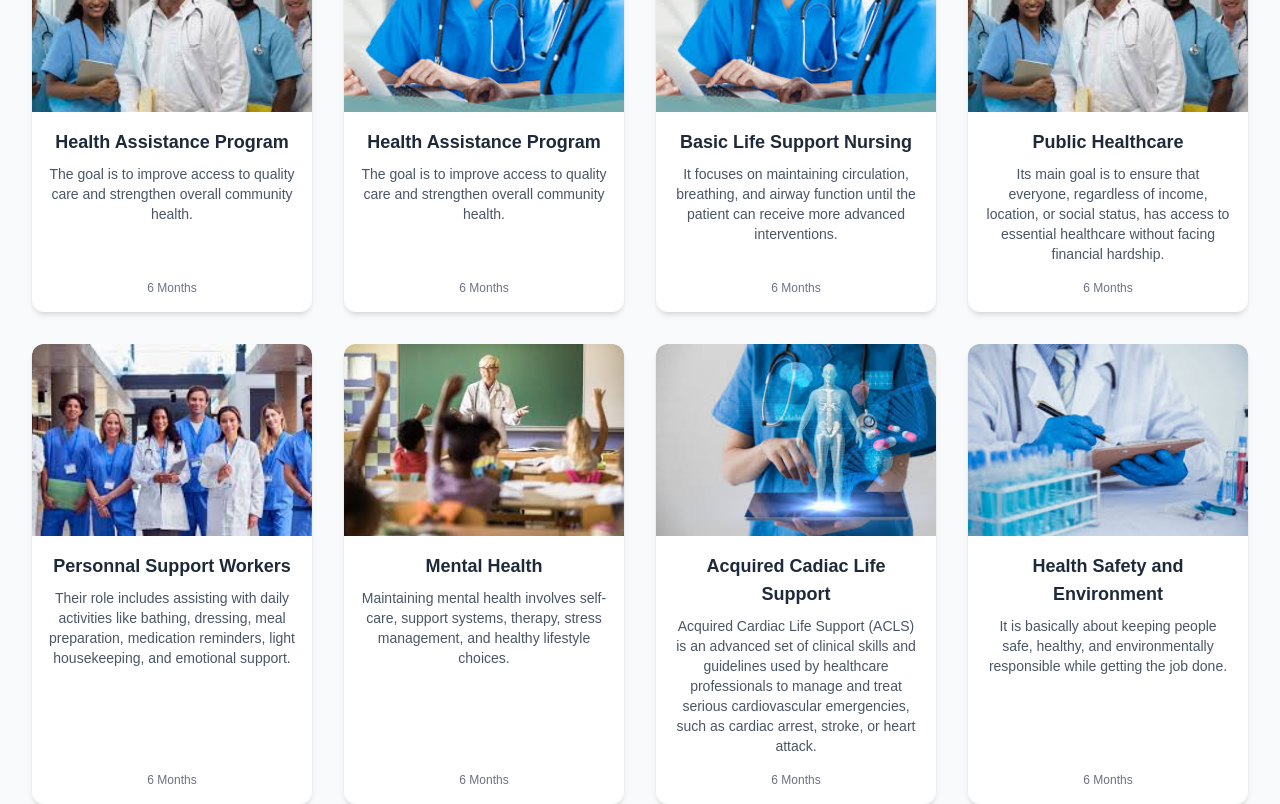
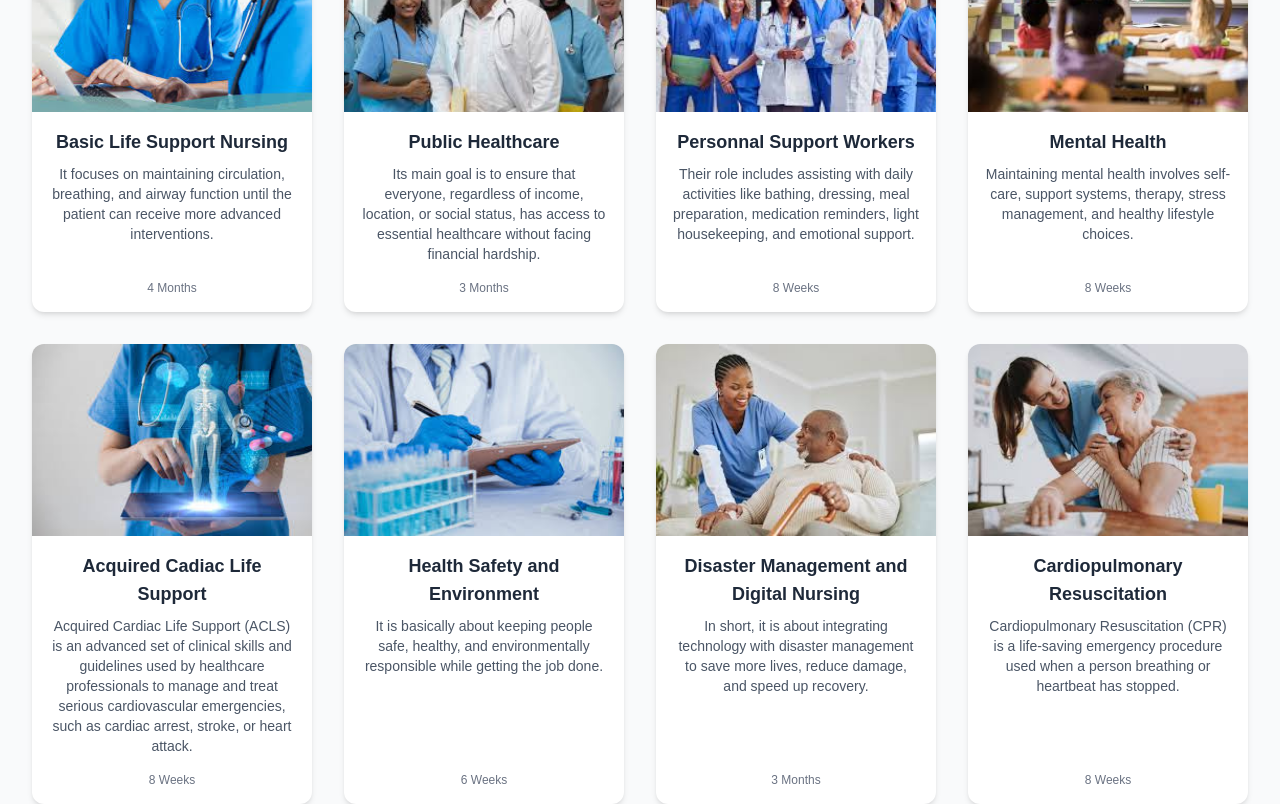
Before and after one commit to adunolamii/onlinShooling-ajocremay, a Next.js app: page /courseclient in a window 1280 px wide. Shown: the part 1120-1924 px from the top of the page. Built offline with nearby package versions, Linux system fonts and the light colour scheme.

Commit message:
add more to tuitions

```diff
--- a/app/(dashboard)/contacts/page.js
+++ b/app/(dashboard)/contacts/page.js
@@ -35,7 +35,7 @@ export default function ContactSection() {
           animate={{ opacity: 1, y: 0 }}
           transition={{ duration: 0.5, delay: 0.2 }}
         >
-          <h2 className="text-4xl  font-bold">Let us Connect & Future Together.</h2>
+          <h2 className="text-4xl  font-bold">Let us Connect & Create Future Together.</h2>
           <p className="text-gray-600 mt-4 max-w-2xl mx-auto leading-relaxed">
             We believe that every great idea starts with a conversation. Whether you have a
             project in mind, need advice, or simply want to share your vision, our team is here
--- a/app/(dashboard)/courseclient/page.js
+++ b/app/(dashboard)/courseclient/page.js
@@ -52,77 +52,66 @@ const courses = [
     description: "The goal is to improve access to quality care and strengthen overall community health.",
     duration: "6 Months",
   },
-    {
-    title: "Health Assistance Program",
-    image: assets.cover2,
-    description: "The goal is to improve access to quality care and strengthen overall community health.",
-    duration: "6 Months",
-  },
-    {
-    title: "Health Assistance Program",
-    image: assets.healthassistance2,
-    description: "The goal is to improve access to quality care and strengthen overall community health.",
-    duration: "6 Months",
-  },
+
     {
     title: "Basic Life Support Nursing",
     image: assets.healthassistance2,
     description: "It focuses on maintaining circulation, breathing, and airway function until the patient can receive more advanced interventions.",
-    duration: "6 Months",
+    duration: "4 Months",
   },
     {
     title: "Public Healthcare",
     image: assets.cover2,
     description: "Its main goal is to ensure that everyone, regardless of income, location, or social status, has access to essential healthcare without facing financial hardship.",
-    duration: "6 Months",
+    duration: "3 Months",
   },
     {
     title: "Personnal Support Workers",
     image: assets.cover,
     description: "Their role includes assisting with daily activities like bathing, dressing, meal preparation, medication reminders, light housekeeping, and emotional support.",
-    duration: "6 Months",
+    duration: "8 Weeks",
   },
     {
     title: "Mental Health ",
     image: assets.edu,
     description: "Maintaining mental health involves self-care, support systems, therapy, stress management, and healthy lifestyle choices.",
-    duration: "6 Months",
+    duration: "8 Weeks",
   },
     {
     title: "Acquired Cadiac Life Support",
     image: assets.clinical2,
     description: "Acquired Cardiac Life Support (ACLS) is an advanced set of clinical skills and guidelines used by healthcare professionals to manage and treat serious cardiovascular emergencies, such as cardiac arrest, stroke, or heart attack.",
-    duration: "6 Months",
+    duration: "8 Weeks",
   },
     {
     title: "Health Safety and Environment",
     image: assets.clinical,
     description: "It is basically about keeping people safe, healthy, and environmentally responsible while getting the job done.",
-    duration: "6 Months",
+    duration: "6 Weeks",
   },
     {
-    title: "Disaster Management and Digital",
+    title: "Disaster Management and Digital Nursing",
     image: assets.care2,
     description: "In short, it is about integrating technology with disaster management to save more lives, reduce damage, and speed up recovery.",
-    duration: "6 Months",
+    duration: "3 Months",
   },
     {
     title: "Cardiopulmonary Resuscitation",
     image: assets.care,
     description: "Cardiopulmonary Resuscitation (CPR) is a life-saving emergency procedure used when a person breathing or heartbeat has stopped.",
-    duration: "6 Months",
+    duration: "8 Weeks",
   },
     {
     title: "Personnal Support Worker",
     image: assets.healthassistance,
     description: "A Personal Support Worker is a trained caregiver who provides assistance with daily living activities for individuals who may be elderly, ill, disabled, or recovering from surgery/illness.",
-    duration: "6 Months",
+    duration: "3 Months",
   },
     {
     title: "Medical Social Work",
     image: assets.cover2,
     description: "Medical Social Work is a field of social work that focuses on helping patients and their families cope with the emotional, social, and financial challenges that can come with illness, injury, or hospitalization.",
-    duration: "6 Months",
+    duration: "3 Months",
   },
 ];
 
--- a/app/(dashboard)/footer.js
+++ b/app/(dashboard)/footer.js
@@ -37,10 +37,10 @@ const Footer = () => {
               <Mail size={16} /> ajocremaymedicare@gmail.com
             </li>
             <li className="flex items-center gap-2">
-              <Phone size={16} /> +234 9131240544
+              <Phone size={16} /> +234 913 124 0544, +234 916 151 8461
             </li>
             <li className="flex items-center gap-2">
-              <MapPin size={16} /> Lagos, Nigeria
+              <MapPin size={16} /> Ogun State, Nigeria
             </li>
           </ul>
         </div>
--- a/app/(dashboard)/signin/page.js
+++ b/app/(dashboard)/signin/page.js
@@ -100,7 +100,7 @@ import Header2 from "../Header2";
 import { useRouter } from "next/navigation";
 import { ToastContainer, toast } from "react-toastify";
 import "react-toastify/dist/ReactToastify.css";
-import { EyeIcon, EyeOffIcon } from "lucide-react"; // 👈 Eye icons
+import { EyeIcon, EyeOffIcon } from "lucide-react";
 
 export default function Login() {
   const router = useRouter();
--- a/app/(dashboard)/signup/page.js
+++ b/app/(dashboard)/signup/page.js
@@ -1,121 +1,3 @@
-
-// "use client";
-// import { useState } from "react";
-// import { useRouter } from "next/navigation";
-// import React from "react";
-// import Header2 from "../Header2";
-// import { toast, ToastContainer } from "react-toastify";
-// import "react-toastify/dist/ReactToastify.css";
-
-// const Page = () => {
-//   const [name, setName] = useState("");
-//   const [email, setEmail] = useState("");
-//   const [password, setPassword] = useState("");
-//   const [isSubmitting, setIsSubmitting] = useState(false);
-//   const router = useRouter();
-
-//   const handleSubmit = async (e) => {
-//     e.preventDefault();
-//     setIsSubmitting(true);
-
-//     try {
-//       const res = await fetch("/api/signup", {
-//         method: "POST",
-//         headers: { "Content-Type": "application/json" },
-//         body: JSON.stringify({ name, email, password }),
-//       });
-
-//       const data = await res.json();
-
-//       if (res.ok) {
-//         toast.success("✅ Signup successful! Redirecting...");
-//         setTimeout(() => router.push("/dashboard"), 2000);
-//       } else {
-//         toast.error(`❌ ${data.error || "An error occurred"}`);
-//       }
-//     } catch (err) {
-//       toast.error("❌ An unexpected error occurred");
-//     } finally {
-//       setIsSubmitting(false);
-//     }
-//   };
-
-//   return (
-//     <div>
-//       <ToastContainer position="top-right" autoClose={3000} />
-//       <Header2 />
-
-//       <div className="max-w-lg mx-auto bg-white shadow-lg rounded-lg p-6 sm:p-8 border border-gray-200">
-//         <h2 className="text-3xl font-semibold text-center text-gray-700 mb-6">
-//           Create Your Account
-//         </h2>
-
-//         <form onSubmit={handleSubmit}>
-//           <div className="mb-5">
-//             <label className="block text-sm font-medium text-gray-600 mb-2">
-//               Full Name
-//             </label>
-//             <input
-//               type="text"
-//               value={name}
-//               onChange={(e) => setName(e.target.value)}
-//               required
-//               placeholder="Enter your full name"
-//               className="w-full px-4 py-2 border rounded-lg text-gray-700 focus:ring focus:ring-blue-300 focus:outline-none"
-//             />
-//           </div>
-
-//           <div className="mb-5">
-//             <label className="block text-sm font-medium text-gray-600 mb-2">
-//               Email Address
-//             </label>
-//             <input
-//               type="email"
-//               value={email}
-//               onChange={(e) => setEmail(e.target.value)}
-//               required
-//               placeholder="Enter your email"
-//               className="w-full px-4 py-2 border rounded-lg text-gray-700 focus:ring focus:ring-blue-300 focus:outline-none"
-//             />
-//           </div>
-
-//           <div className="mb-5">
-//             <label className="block text-sm font-medium text-gray-600 mb-2">
-//               Password
-//             </label>
-//             <input
-//               type="password"
-//               value={password}
-//               onChange={(e) => setPassword(e.target.value)}
-//               required
-//               placeholder="Enter your password"
-//               className="w-full px-4 py-2 border rounded-lg text-gray-700 focus:ring focus:ring-blue-300 focus:outline-none"
-//             />
-//           </div>
-
-//           <button
-//             type="submit"
-//             disabled={isSubmitting}
-//             className={`w-full py-3 text-white font-semibold rounded-lg transition-colors ${
-//               isSubmitting ? "bg-gray-400" : "bg-blue-600 hover:bg-blue-700"
-//             }`}
-//           >
-//             {isSubmitting ? "Signing Up..." : "Sign Up"}
-//           </button>
-//         </form>
-
-//         <p className="text-sm text-center text-gray-500 mt-6">
-//           Already have an account?{" "}
-//           <a href="/signin" className="text-blue-600 hover:underline">
-//             Log In
-//           </a>
-//         </p>
-//       </div>
-//     </div>
-//   );
-// };
-
-// export default Page;
 "use client";
 import { useState } from "react";
 import { useRouter } from "next/navigation";
@@ -147,7 +29,7 @@ const Page = () => {
       const data = await res.json();
 
       if (res.ok) {
-        toast.success("✅ Signup successful! Redirecting...");
+        toast.success("✅ Signup successful! ");
         setTimeout(() => router.push("/dashboard"), 2000);
       } else {
         toast.error(`❌ ${data.error || "An error occurred"}`);
--- a/app/(dashboard)/tuition/page.js
+++ b/app/(dashboard)/tuition/page.js
@@ -11,49 +11,108 @@ const page = () => {
       program: "Basic Clinical Skills Program",
       duration: "3 Months",
       tuition: "₦35,000",
-      // note: "Includes hostel and practicals",
+
     },
     {
       program: "Basic Life Support",
       duration: "3 Months",
       tuition: "₦35,000",
-      // note: "Includes internship opportunities",
-    },
+      },
     {
       program: "Health Education & Sensitization",
       duration: "3 Months",
       tuition: "₦35,000",
-      // note: "Affordable and flexible",
+
     },
     {
       program: "Care Of Special Needs Program",
       duration: "3 Months",
       tuition: "₦35,000 ",
-      // note: "Laboratory and field support included",
+
     },
     {
       program: "Care Giving Program",
       duration: "3 Months",
       tuition: "₦55,000 ",
-      // note: "Laboratory and field support included",
+
     },
     {
       program: "Nursing Assistance Programe",
       duration: "6 Months",
       tuition: "₦55,000 ",
-      // note: "Laboratory and field support included",
+
     },
     {
       program: "FIRST AIDS Programe",
       duration: "6 Months",
       tuition: "₦55,000 ",
-      // note: "Laboratory and field support included",
+
     },
     {
       program: "Health Assistance Programe",
       duration: "6 Months",
       tuition: "₦55,000 ",
-      // note: "Laboratory and field support included",
+
+    },
+      {
+      program: "Basic Life Support Nursing",
+      duration: "4 Months",
+      tuition: "₦55,000 ",
+
+    },
+      {
+      program: "Public Healthcare",
+      duration: "3 Months",
+      tuition: "₦55,000 ",
+
+    },
+      {
+      program: "Personnal Support Workers",
+      duration: "8 Weeks",
+      tuition: "₦55,000 ",
+
+    },
+      {
+      program: "Mental Health",
+      duration: "8 Weeks",
+      tuition: "₦55,000 ",
+
+    },
+      {
+      program: "Acquired Cadiac Life Support",
+      duration: "8 Weeks",
+      tuition: "₦55,000 ",
+
+    },
+      {
+      program: "Health Safety and Environment",
+      duration: "8 Weeks",
+      tuition: "₦55,000 ",
+
+    },
+      {
+      program: "Disaster Management and Digital Nursing",
+      duration: "3 Months",
+      tuition: "₦55,000 ",
+
+    },
+       {
+      program: "Cardiopulmonary Resuscitation",
+      duration: "8 Weeks",
+      tuition: "₦55,000 ",
+
+    },
+       {
+      program: "Personnal Support Worker",
+      duration: "3 Months",
+      tuition: "₦55,000 ",
+
+    },
+       {
+      program: "Medical Social Work",
+      duration: "3 Months",
+      tuition: "₦55,000 ",
+
     },
   ];
 
--- a/app/page.js
+++ b/app/page.js
@@ -249,7 +249,7 @@ export default function Home() {
                   className="rounded-full object-cover shadow-md hover:shadow-amber-400 transition duration-300"
                 />
               </div>
-              <p className="font-semibold text-2xl transition-all duration-300 hover:text-amber-400 hover:underline hover:underline-offset-4 hover:scale-105">
+              <p className="font-semibold text-2xl transition-all duration-300 hover:text-amber-400   hover:scale-105">
                 AJOCREMAY MEDICARE CONSORTIUM
               </p>
             </div>
@@ -325,7 +325,7 @@ export default function Home() {
 
               <div className="flex flex-col sm:flex-row justify-center lg:justify-start gap-4 mt-4">
                 <Link
-                  href={"courses"}
+                  href={"signup"}
                   className="bg-red-600 text-white text-lg font-serif px-4 py-2 hover:scale-110 duration-300"
                 >
                   Programmes
@@ -334,7 +334,7 @@ export default function Home() {
                 <motion.div whileHover={{ scale: 1.05 }}>
                   <Link
                     className=" bg-red-600 text-white text-lg font-serif px-4 py-2 flex items-center gap-2 hover:scale-110 duration-300"
-                    href="https://wa.me/2349161518461"
+                    href="https://wa.me/2349131240544"
                     target="_blank"
                   >
                     <MessageCircle size={20} />
```
